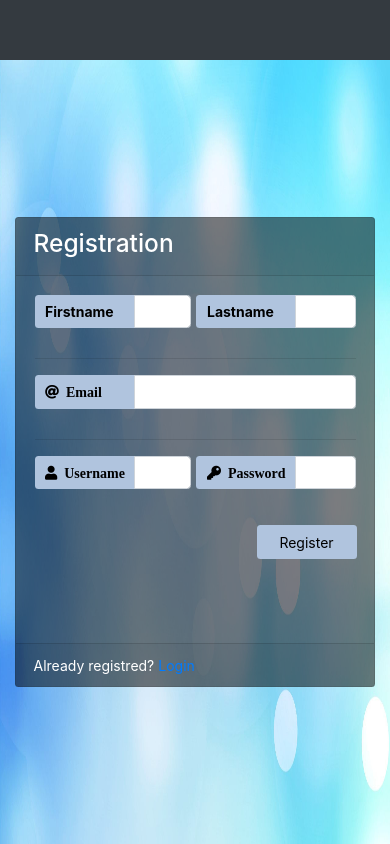
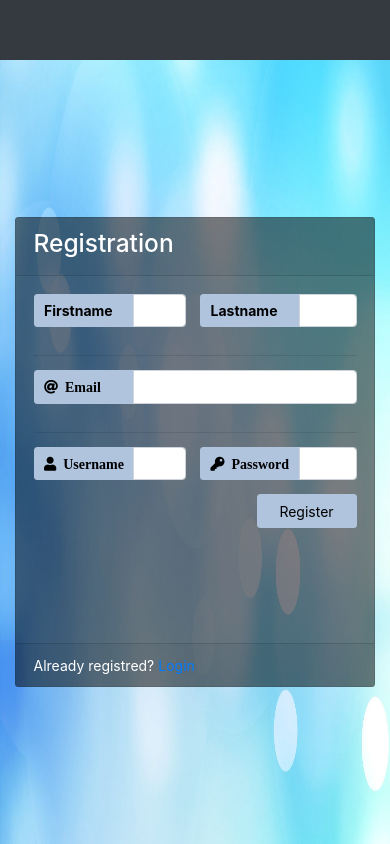
Before and after one commit to janvdhorst/webtech2, an Angular app in the folder example06-presentation/src/main/angular/: page /registration in a window 390 px wide. Built offline with nearby package versions, Linux system fonts and the light colour scheme; a web font is replaced by a local one.

Commit message:
edited registration form, clean code, mobile responsive

```diff
--- a/example06-presentation/src/main/angular/src/app/registration/registration.component.html
+++ b/example06-presentation/src/main/angular/src/app/registration/registration.component.html
@@ -5,56 +5,54 @@
 			</div>
 			<div class="card-body">
 				<form>
-					<table>
-					<tr>
-					<td>
+          <div class="form-row">
+            <div class="col-6">
               <div class="input-group form-group">
                   <div class="input-group-prepend">
                     <span class="input-group-text">Firstname</span>
                   </div>
                   <input type="text" class="form-control">&nbsp;
                 </div>
-					</td>
-					<td>
+            </div>
+            <div class="col-6">
               <div class="input-group form-group">
                   <div class="input-group-prepend">
                     <span class="input-group-text">Lastname</span>
                   </div>
                   <input type="text" class="form-control">
                 </div>
-					</td>
-					</tr>
-					<td colspan="2"><hr></td>
-					<tr>
-					<td colspan="2">
+            </div>
+          </div>
+          <hr>
+          <div class="form-row">
+            <div class="col-12">
                 <div class="input-group form-group">
                   <div class="input-group-prepend">
                     <span class="input-group-text"><i class="fas fa-at">&nbsp; Email</i></span>
                   </div>
                   <input type="text" class="form-control">
                 </div>
-					</td>
-					</tr>
-					<td colspan="2"><hr></td>
-					<tr>
-					<td>
+            </div>
+          </div>
+          <hr>
+          <div class="form-row">
+            <div class="col-6">
               <div class="input-group form-group">
                 <div class="input-group-prepend">
                   <span class="input-group-text"><i class="fas fa-user">&nbsp; Username</i></span>
                 </div>
                 <input type="text" class="form-control">&nbsp;
               </div>
-					</td>
-					<td>
+            </div>
+            <div class="col-6">
               <div class="input-group form-group">
                 <div class="input-group-prepend">
                   <span class="input-group-text"><i class="fas fa-key">&nbsp; Password</i></span>
                 </div>
                 <input type="password" class="form-control">
               </div>
-					</tr>
-					&nbsp;
-					</table>
+            </div>
+          </div>
 					<div class="form-group">
 						<input type="submit" value="Register" class="btn float-right login_btn">
 					</div>
```
Lines whose indentation alone changed are shown as unchanged.
